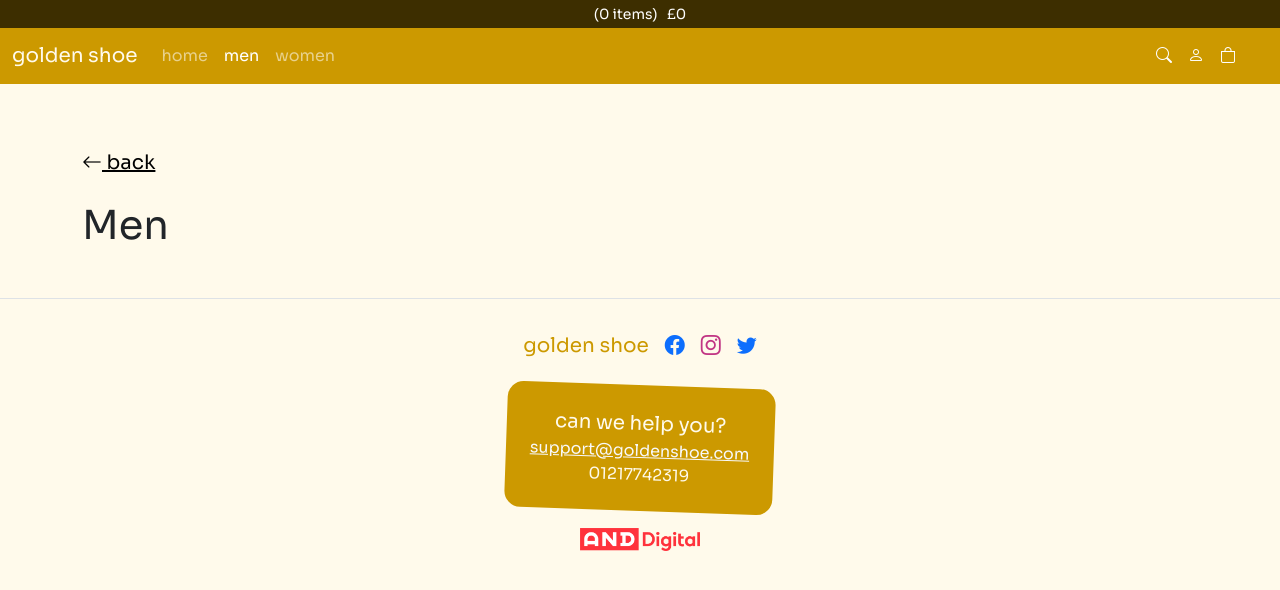
After one commit to gsbaker/goldenshoe, a Django app: page /men/ in a window 1280 px wide. The commit adds this page. Shown: the top 590 px of the page. Run offline with Django 3.2, Linux system fonts and the light colour scheme; data that the repository does not hold is empty; some libraries are stand-ins or nearby versions.

Commit message:
Add men and women product pages, update navbar to set active class depending on page

```diff
--- a/shop/templates/navigation.html
+++ b/shop/templates/navigation.html
@@ -22,9 +22,9 @@
         </button>
         <div class="collapse navbar-collapse" id="navbarNavAltMarkup">
             <div class="navbar-nav">
-                <a class="nav-link active" aria-current="page" href="/">home</a>
-                <a class="nav-link" href="/">men</a>
-                <a class="nav-link" href="/">women</a>
+                <a {% if request.resolver_match.url_name == 'index' %}class="active nav-link"{% else %}class="nav-link"{% endif %} aria-current="page" href="/">home</a>
+                <a {% if request.resolver_match.url_name == 'men' %}class="active nav-link"{% else %}class="nav-link"{% endif %} href="/men">men</a>
+                <a {% if request.resolver_match.url_name == 'women' %}class="active nav-link"{% else %}class="nav-link"{% endif %} href="/women">women</a>
             </div>
             <div class="ms-auto pe-4">
                 <div class="navbar-nav">
--- /dev/null
+++ b/shop/templates/products.html
@@ -0,0 +1,25 @@
+{% extends 'base.html' %}
+
+{% block content %}
+    <div class="container mt-5">
+    <div class="pb-4">
+        <a href="/" class="text-black fs-5">
+            <i class="bi bi-arrow-left"></i> back
+        </a>
+    </div>
+
+    <h1>{{ gender }}</h1>
+    <div class="d-inline-flex flex-wrap justify-content-center">
+        {% for product in products %}
+            <a href="/product/{{ product.id }}" class="text-decoration-none">
+                <div class="p-2">
+                    <img src="/media/{{ product.images.all.0.image.name }}" alt="" class="rounded-4 border mw-350">
+                    <p class="small m-0 pt-2 text-black">{{ product.brand }} {{ product.name }}</p>
+                    <p class="small text-muted">£{{ product.price }}</p>
+                </div>
+            </a>
+
+        {% endfor %}
+    </div>
+    </div>
+{% endblock %}
--- a/shop/urls.py
+++ b/shop/urls.py
@@ -9,6 +9,8 @@ app_name = 'shop'
 urlpatterns = [
     path('', views.index, name='index'),
     path('product/<int:product_id>/', views.detail, name='detail'),
+    path('men/', views.men, name='men'),
+    path('women/', views.women, name='women'),
     path('profile/', views.profile, name='profile'),
     path('basket/', views.basket, name='basket'),
     path('delete_basket_item/<int:basket_item_id>', views.basket_item_delete, name='delete-basket-item'),
--- a/shop/views.py
+++ b/shop/views.py
@@ -59,7 +59,24 @@ def detail(request, product_id):
         'out_of_stock_sizes': out_of_stock_sizes,
     }
     return render(request, 'detail.html', context)
-    # return render(request, 'detail.html', context)
+
+
+def men(request):
+    products = Product.objects.filter(gender='M')
+    context = {
+        'products': products,
+        'gender': 'Men',
+    }
+    return render(request, 'products.html', context)
+
+
+def women(request):
+    products = Product.objects.filter(gender='F')
+    context = {
+        'products': products,
+        'gender': 'Women',
+    }
+    return render(request, 'products.html', context)
 
 
 def basket(request):
```
Also changed, not shown: shop/templates/index.html (+3 -19 lines).
